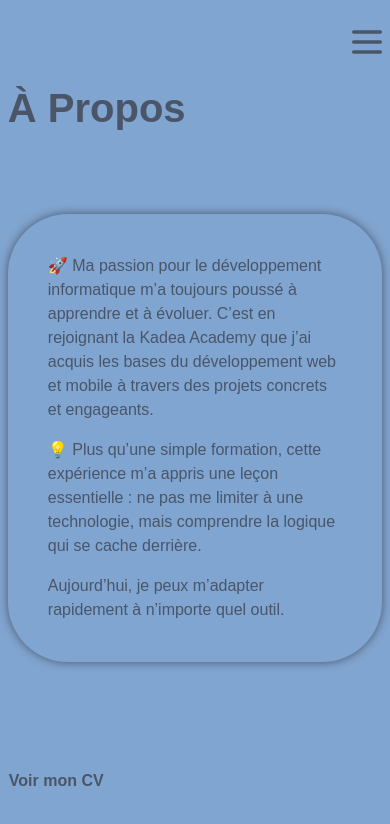
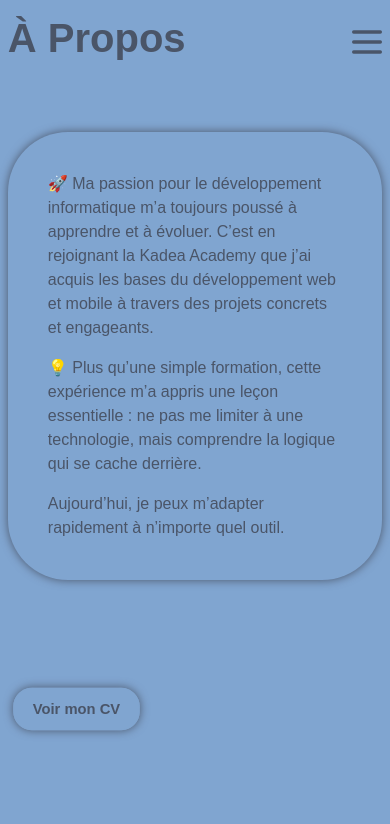
Before and after one commit to Jarax73/jarax.portfolio, a Next.js app: page /about in a window 390 px wide. Shown: the top 824 px of the page. Built offline with nearby package versions, Linux system fonts and the light colour scheme; no server answers.

Commit message:
Add cv to about page

```diff
--- a/app/about/about.module.css
+++ b/app/about/about.module.css
@@ -64,6 +64,9 @@
 }
 
 .button {
+  display: flex;
+  justify-content: center;
+  align-items: center;
   width: 70%;
   margin-right: 8%;
   border: 1px solid var(--background);
@@ -186,7 +189,7 @@
 
 @media screen and (max-width: 767px) {
   .about {
-    margin: 15% 0;
+    margin: 0;
   }
   .section {
     width: 100%;
@@ -202,7 +205,7 @@
     display: block;
     position: sticky;
     top: 0;
-    padding: 5% 2%;
+    padding: 2%;
     margin: 0;
     height: auto;
     font-weight: bold;
@@ -229,9 +232,7 @@
   .button {
     width: 100%;
     margin: 0;
-    box-shadow: none;
-    animation: none;
-    padding: 0;
+    padding: 10px 20px;
     margin: 0;
   }
 }
--- a/app/about/page.js
+++ b/app/about/page.js
@@ -1,12 +1,10 @@
-"use client";
-
 import React from "react";
 import styles from "./about.module.css";
 import Image from "next/image";
 import CardCarousel from "./components/CardCarousel";
+import Link from "next/link";
 
 export default function About() {
-  const prompt = () => alert("Working on it...");
   return (
     <section className={styles.about} id="about">
       <h1 className={styles.about_title}>À Propos</h1>
@@ -25,9 +23,14 @@ export default function About() {
               l’innovation ?
             </span>
           </div>
-          <button type="button" className={styles.button} onClick={prompt}>
+          <Link
+            type="button"
+            href="/cv-FrenchKapila Jared.pdf"
+            target="_blank"
+            className={styles.button}
+          >
             Voir mon CV
-          </button>
+          </Link>
         </div>
 
         <CardCarousel />
--- a/app/projects/Detail.js
+++ b/app/projects/Detail.js
@@ -34,7 +34,7 @@ export function Detail({ detail }) {
           <p onClick={viewDetails}>Retour</p>
           <Image
             src={isMobile ? detail.mobileImage : detail.image}
-            alt=""
+            alt={detail.title}
             width={2300}
             height={4200}
             className={styles.image}
--- a/app/tools/tools.module.css
+++ b/app/tools/tools.module.css
@@ -254,7 +254,7 @@
     display: block;
     position: sticky;
     top: 0;
-    padding: 5% 2%;
+    padding: 2%;
     margin: 0;
     height: auto;
     font-weight: bold;
```
Also changed, not shown: 1 other file (tests, documents, lock files or other folders).
